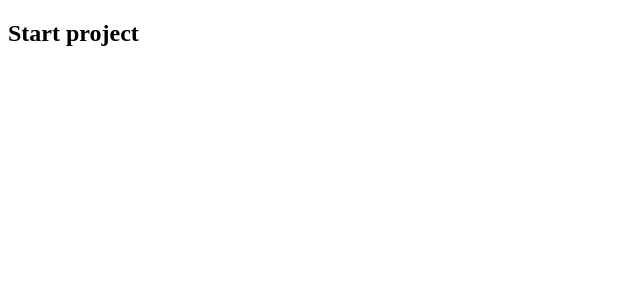
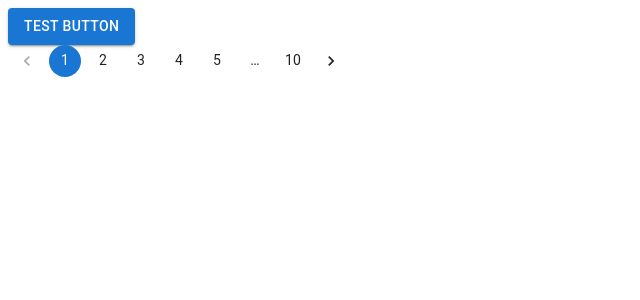
Before and after one commit to Serhii-Dobrovolskyi/high_charts, a React (Vite) app: page / in a window 1280 px wide. Shown: the top 300 px of the page, without its empty margins (0-640 px from the left). Built offline with nearby package versions, Linux system fonts and the light colour scheme.

Commit message:
added mui

```diff
--- a/package.json
+++ b/package.json
@@ -10,6 +10,10 @@
     "preview": "vite preview"
   },
   "dependencies": {
+    "@emotion/react": "^11.14.0",
+    "@emotion/styled": "^11.14.0",
+    "@fontsource/roboto": "^5.1.0",
+    "@mui/material": "^6.1.10",
     "react": "^18.3.1",
     "react-dom": "^18.3.1"
   },
--- a/src/App.tsx
+++ b/src/App.tsx
@@ -1,5 +1,17 @@
+import Button from '@mui/material/Button';
+import Pagination from '@mui/material/Pagination';
+import Stack from '@mui/material/Stack';
+
+
 function App() {
-  return (<h2>Start project</h2>)
+  return (
+    <>
+    <Button variant="contained">Test Button</Button>
+    <Stack >
+      <Pagination count={10} color="primary" />
+    </Stack>
+    </>
+  )
 }
 
 export default App
```
Also changed, not shown: 1 other file (tests, documents, lock files or other folders).
